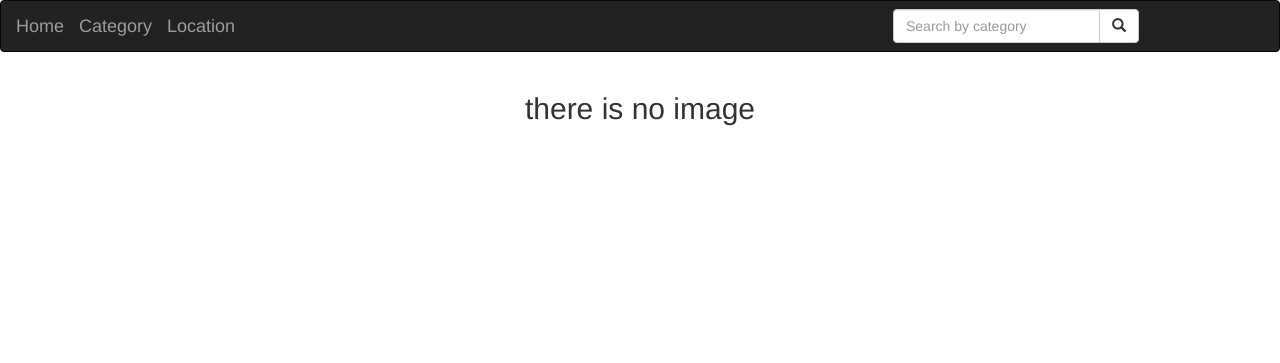
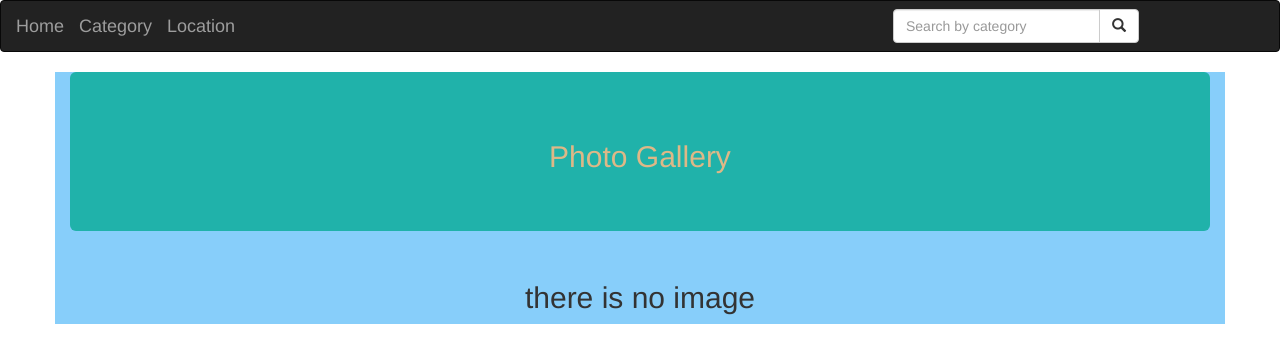
Before and after one commit to AKIMANIZANYE/Gallery, a Django app: page / in a window 1280 px wide. Shown: the top 363 px of the page. Run offline with Django 3.2, Linux system fonts and the light colour scheme; data that the repository does not hold is empty; some libraries are stand-ins or nearby versions.

Commit message:
i created styles of the container

```diff
--- a/photos/templates/all-photos/base.html
+++ b/photos/templates/all-photos/base.html
@@ -20,7 +20,7 @@
 <body>
     {% include "navbar.html" %}
 
-    {% block content %}  Gallery {%endblock%}
+    {% block content %}  {%endblock%}
 
     {% block scripts %}
         <script src="https://ajax.googleapis.com/ajax/libs/jquery/3.2.1/jquery.min.js"></script>
--- a/photos/templates/photos_of_day.html
+++ b/photos/templates/photos_of_day.html
@@ -1,9 +1,14 @@
  {%extends 'all-photos/base.html'%}
+{% block content %}
+{{block.super}}
 
-{% block content %}
+  <div class="container" style="background:lightskyblue" >
+    <div class="jumbotron" style="background:lightseagreen">
+      <h1 style="color:burlywood;font-size: 30px" class="text-center">Photo Gallery</h1>
+      </div>
+
+    <div class="row">
         {% for image in images %}
-  <div class=" container" styles="background:teal;font-size:20px">
-    <div class="row">
        <div class="col-md-3">
           <a href="" data-toggle="modal" data-target="#{{image.id}}">  <h4 class="modal-title text-center">{{image.name}}</h4> <img src="{{image.photo.url}}" class="img-responsive responsive img-holder" alt="Image"  height="90" width="400" id="hey" ></a>
 
```
Lines whose indentation alone changed are shown as unchanged.
